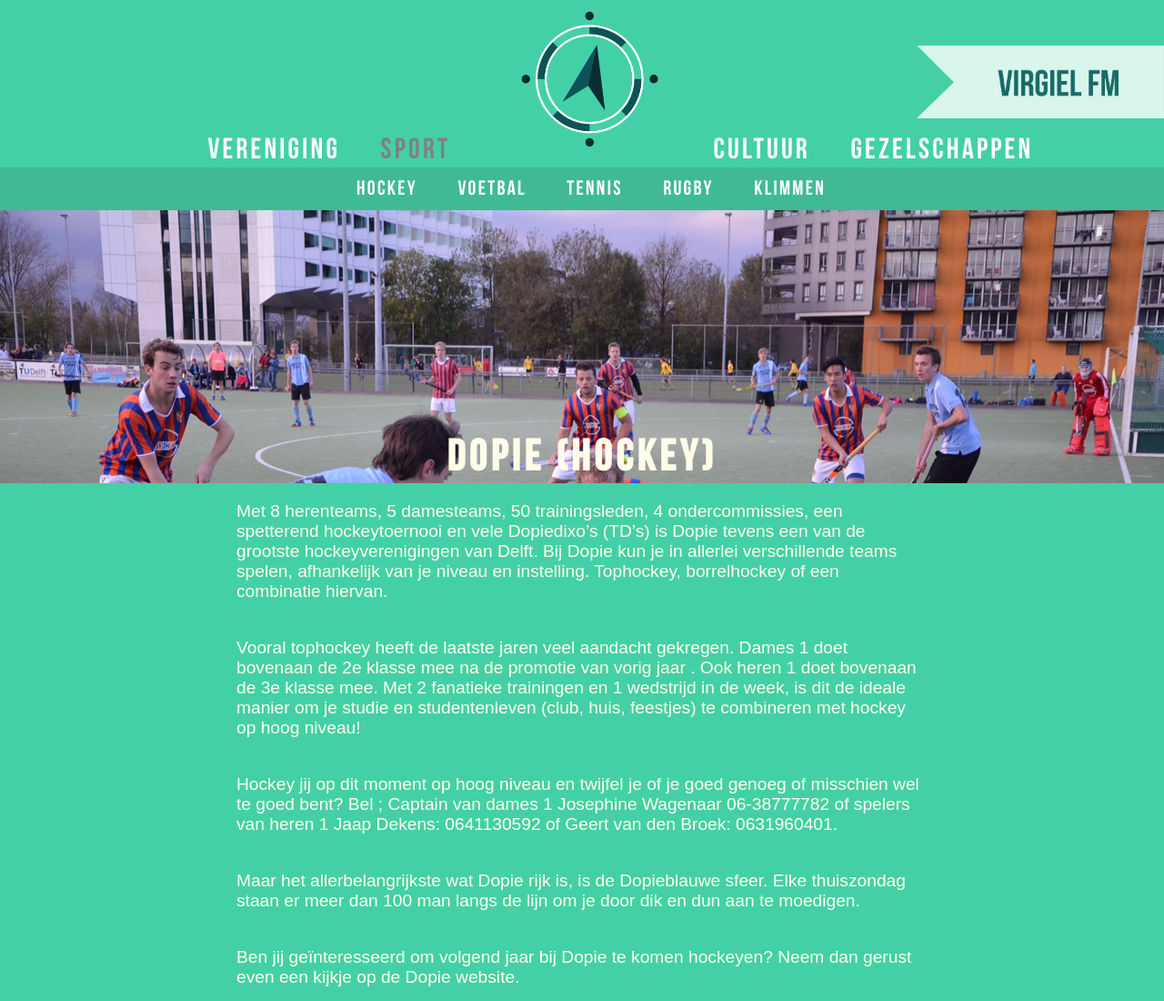
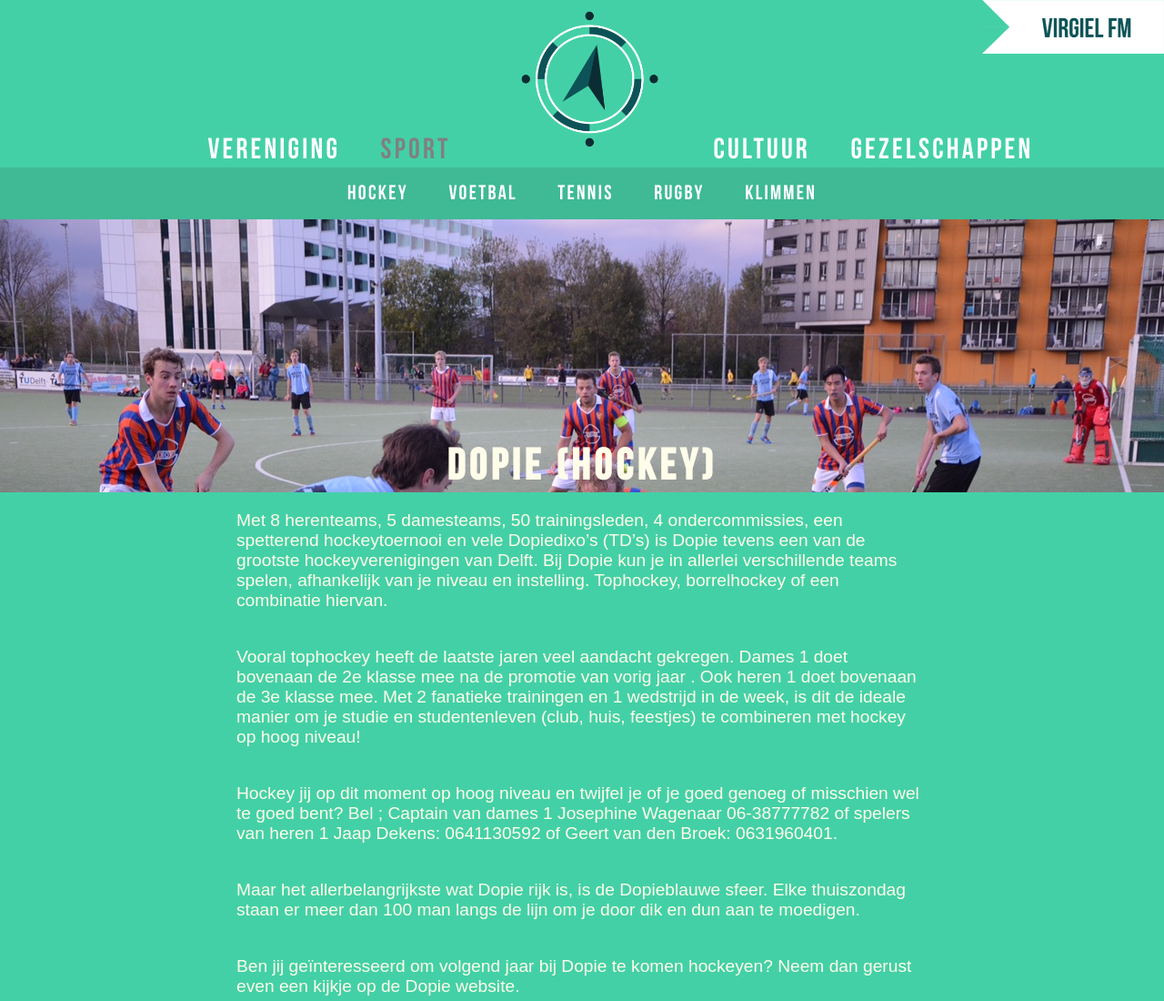
Before and after one commit to pietertolsma/VirgielOWee2017, a plain HTML site: page site/sport.html in a window 1280 px wide. Shown: the top 1100 px of the page at 91% size. Drawn offline with Linux system fonts and the light colour scheme.

Commit message:
Change stufF

```diff
--- a/site/assets/style/index.sass
+++ b/site/assets/style/index.sass
@@ -4,6 +4,7 @@ html,
 body
   height: 100%
   overflow: hidden
+  min-width: 800px !important
 
 .main-container
   position: relative
--- a/site/assets/style/over.sass
+++ b/site/assets/style/over.sass
@@ -41,7 +41,7 @@ body
   text-align: center
   width: 100%
   background-color: $dark_green
-  padding: 10px
+  padding: 15px 0
   a
     color: white
     text-decoration: none
@@ -128,7 +128,16 @@ body
     padding: 20px
     margin: 0
     color: #fffdea
-
+.virgielfm
+  position: fixed
+  top: 0
+  right: 0
+  z-index: 100
+  margin: 0
+  img
+    width: 200px
+    z-index: 100
+    height: auto
 .footer
   width: 100%
   margin: 0
```
Also changed, not shown: site/index.html (+1 -1 lines), site/assets/style/index.min.css, site/assets/style/main.min.css, site/assets/style/over.min.css, site/assets/style/sidePages/westPage.min.css.
